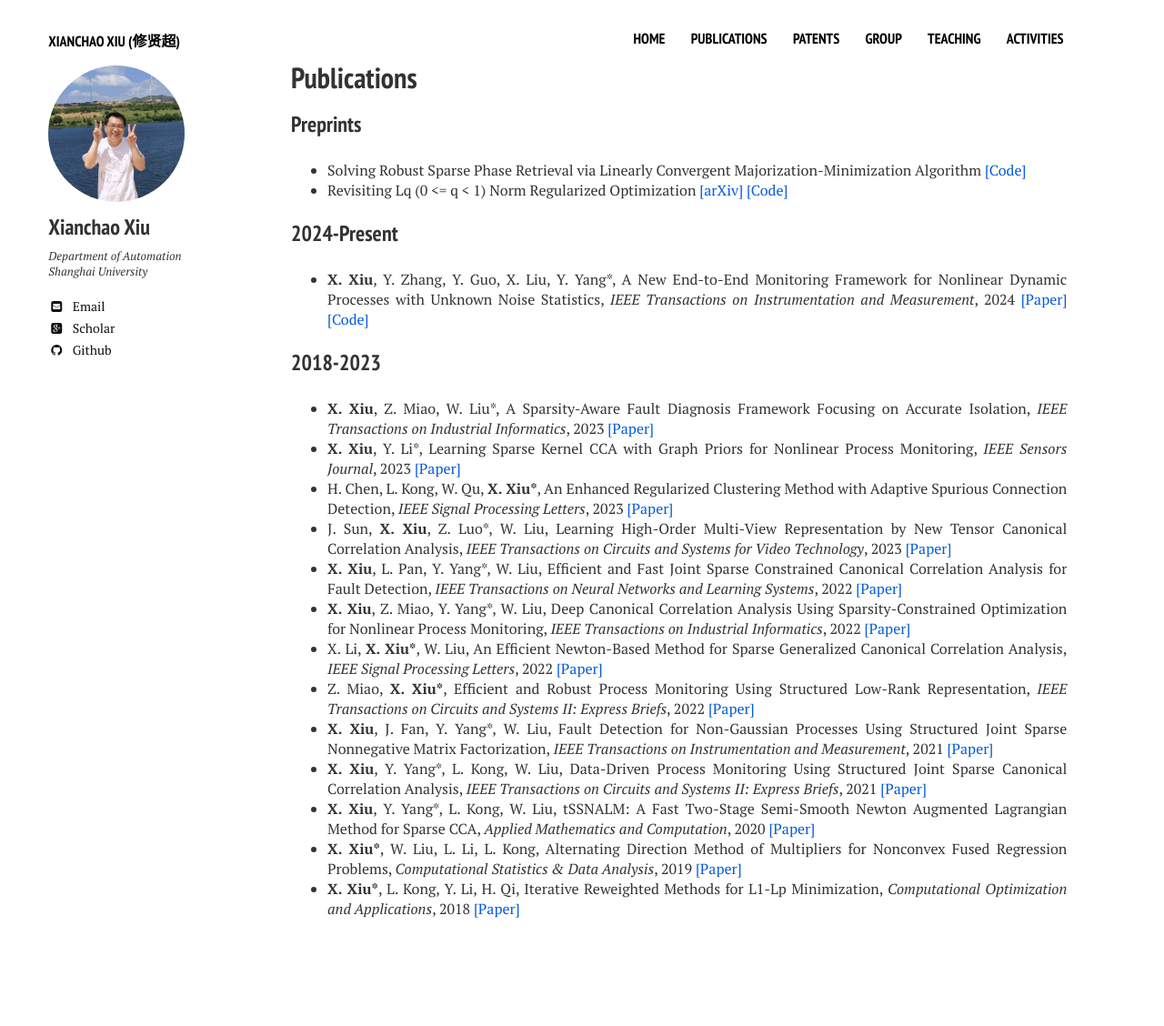
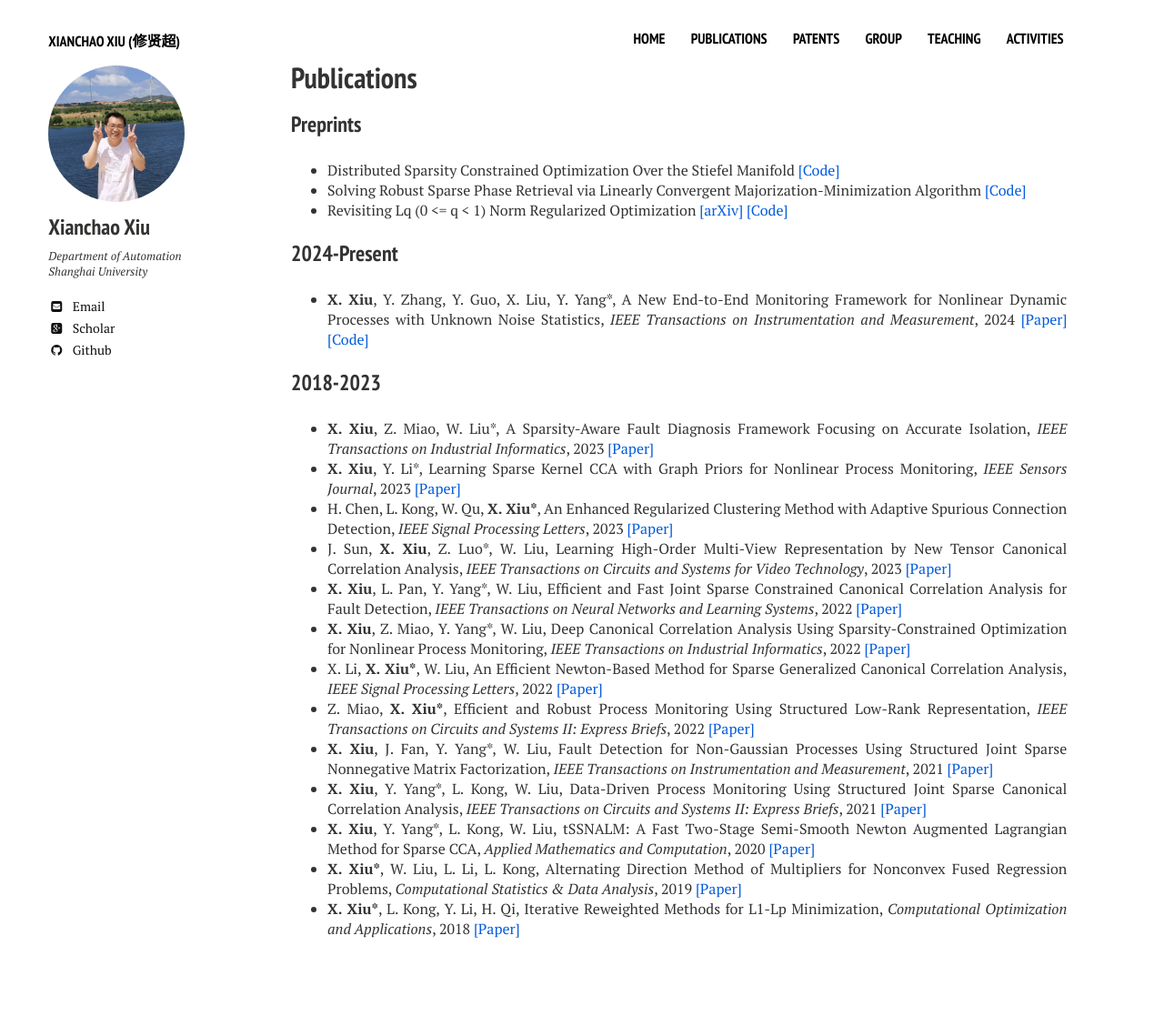
Before and after one commit to xianchaoxiu/xianchaoxiu.github.io, a Jekyll site: the page built from publications/index.md, in a window 1280 px wide. Shown: the whole page at 91% size. Built offline with Jekyll 4.4.1, drawn with Linux system fonts in a browser that asks for light colours; nearby versions of some CDN libraries; before the commit the page ends 1106 px from its top, so only the background shows below that.

Commit message:
Update index.md

```diff
--- a/publications/index.md
+++ b/publications/index.md
@@ -8,6 +8,7 @@ share: false
 ---
 
 ### Preprints
+* Distributed Sparsity Constrained Optimization Over the Stiefel Manifold <a href="https://github.com/xianchaoxiu/HPR" class="textlink" target="_blank">[Code]</a> <br>
 * Solving Robust Sparse Phase Retrieval via Linearly Convergent Majorization-Minimization Algorithm <a href="https://github.com/xianchaoxiu/HPR" class="textlink" target="_blank">[Code]</a> <br>
 * Revisiting Lq (0 <= q < 1) Norm Regularized Optimization <a href="https://arxiv.org/abs/2306.14394" class="textlink" target="_blank">[arXiv]</a> <a href="https://github.com/ShenglongZhou/PSNP" class="textlink" target="_blank">[Code]</a> <br>
 
```
